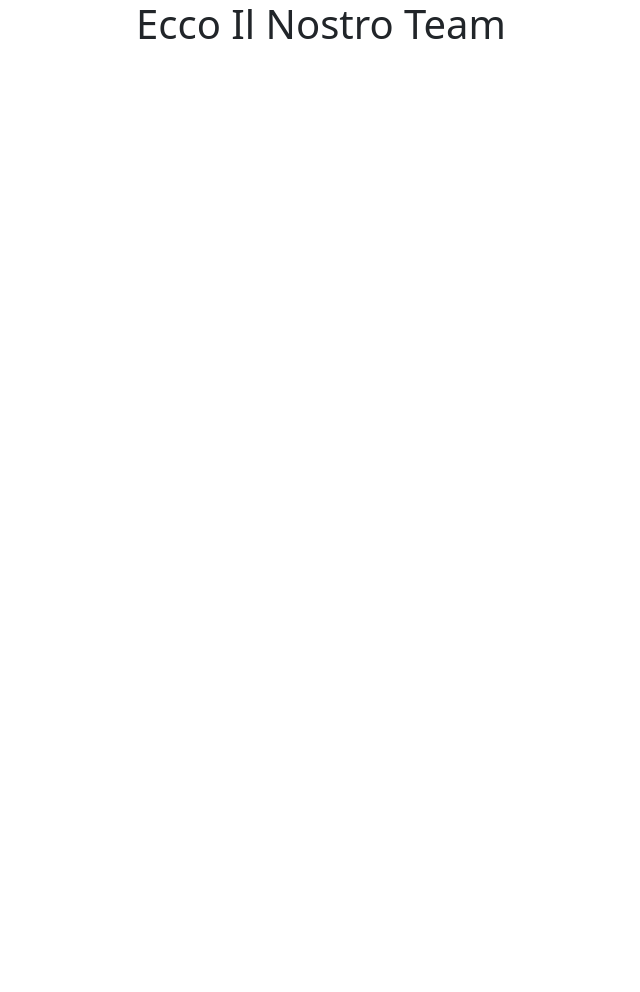
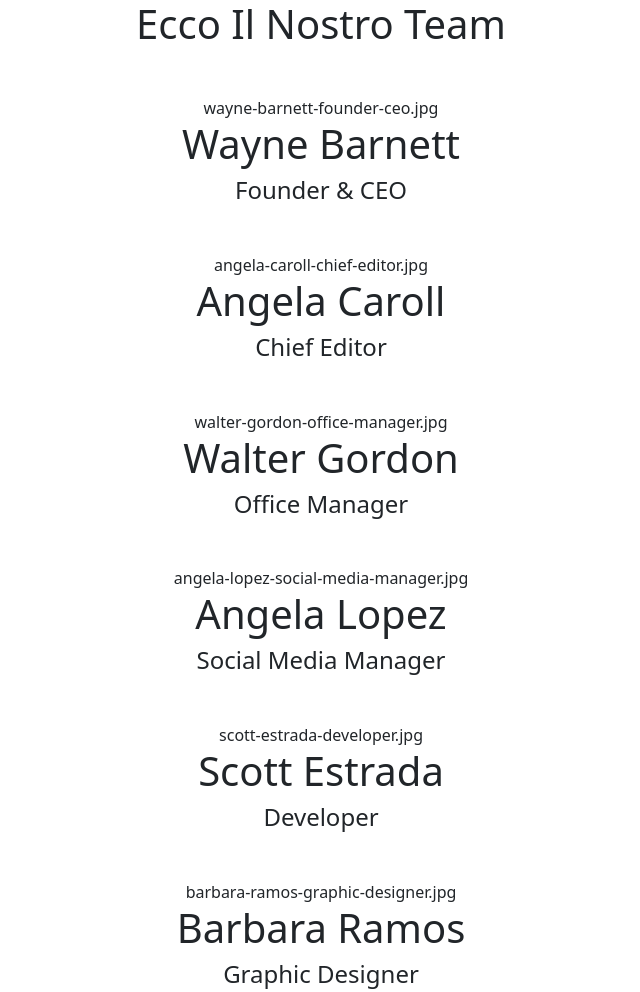
Before and after one commit to luciobo/js-our-team, a plain HTML site: page index.html in a window 1280 px wide. Shown: the whole page, without its empty margins (319-959 px from the left). Before the commit the page ends 800 px from the top, so only its background shows below. Drawn offline with nearby package versions, Linux system fonts and the light colour scheme.

Commit message:
fissato il funzionamento

```diff
--- a/js/main.js
+++ b/js/main.js
@@ -7,33 +7,27 @@ console.log(contenitoreLista)
 
 const ilNostroTeam = [
     {
-        nome: "Wayne",
-        cognome: "Barnett",
+        nome: "Wayne Barnett",
         ruoloAziendale: "Founder & CEO",
         foto: "wayne-barnett-founder-ceo.jpg",
     }, {
-        nome: "Angela",
-        cognome: "Caroll",
+        nome: "Angela Caroll",
         ruoloAziendale: "Chief Editor",
         foto: "angela-caroll-chief-editor.jpg",
     }, {
-        nome: "Walter",
-        cognome: "Gordon",
+        nome: "Walter Gordon",
         ruoloAziendale: "Office Manager",
         foto: "walter-gordon-office-manager.jpg",
     }, {
-        nome: "Angela",
-        cognome: "Lopez",
+        nome: "Angela Lopez",
         ruoloAziendale: "Social Media Manager",
         foto: "angela-lopez-social-media-manager.jpg",
     }, {
-        nome: "Scott",
-        cognome: "Estrada",
+        nome: "Scott Estrada",
         ruoloAziendale: "Developer",
         foto: "scott-estrada-developer.jpg",
     }, {
-        nome: "Barbara",
-        cognome: "Ramos",
+        nome: "Barbara Ramos",
         ruoloAziendale: "Graphic Designer",
         foto: "barbara-ramos-graphic-designer.jpg",
     }
@@ -52,10 +46,23 @@ function stampoIlteam(){
     for (let i = 0; i < ilNostroTeam.length; i++) {
         console.log(i)
 
+        const contPricipale = document.createElement("div");
+        contPricipale.classList.add("m-5")
+        contenitoreLista.append(contPricipale);
+
+        const contenitoreImaggini = document.createElement("img.src");
+        contenitoreImaggini.innerHTML=ilNostroTeam[i].foto;
+        contenitoreLista.append(contenitoreImaggini);
+
+        const contenitoreNome= document.createElement("h1");
+        contenitoreNome.innerHTML=ilNostroTeam[i].nome;
+        contenitoreLista.append(contenitoreNome);
+
+        const contenitoreRuolo = document.createElement("h4");
+        contenitoreRuolo.innerHTML=ilNostroTeam[i].ruoloAziendale;
+        contenitoreLista.append(contenitoreRuolo);
     }
 }
-
-
 
 
 
@@ -67,3 +74,7 @@ function stampoIlteam(){
 // Angela Lopez	Social Media Manager	angela-lopez-social-media-manager.jpg
 // Scott Estrada	Developer	            scott-estrada-developer.jpg
 // Barbara Ramos	Graphic Designer	    barbara-ramos-graphic-designer.jpg
+
+
+// A partire da un array di stringhe, crea un secondo array formattando le stringhe del primo array in minuscolo e
+//       con l’iniziale maiuscola.
```
Also changed, not shown: index.html (+3 -0 lines), 1 other file.
